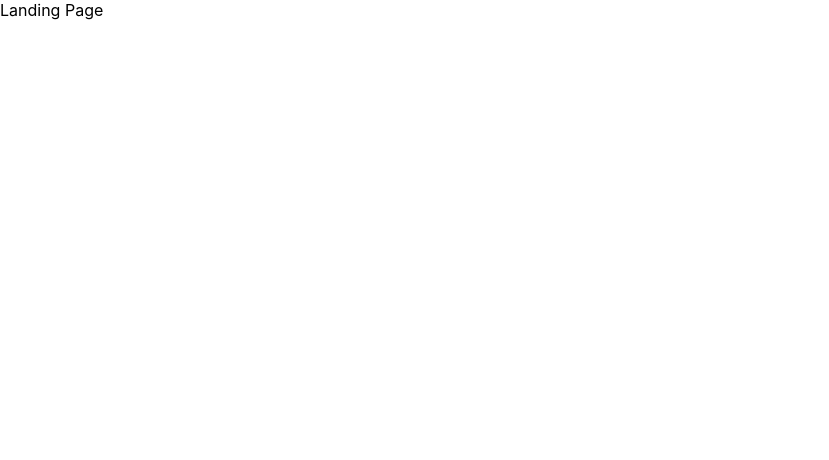
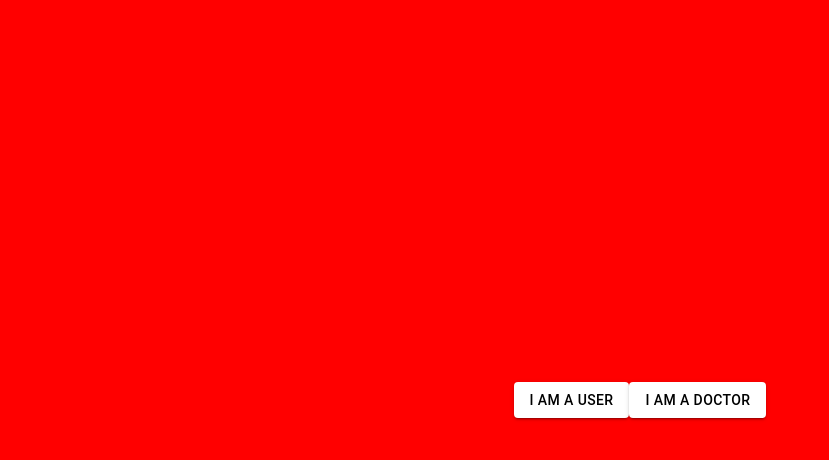
Before and after one commit to boxkr/sfbetterlife, a React (Create React App) app: page / in a window 1280 px wide. Shown: the top 460 px of the page, without its empty margins (0-829 px from the left). Built offline with nearby package versions, Linux system fonts and the light colour scheme.

Commit message:
landing page changes

```diff
--- /dev/null
+++ b/src/components/LandingPage.css
@@ -0,0 +1,7 @@
+.welcome {
+    display: flex;
+    justify-content: center;
+    align-items: center;
+    height: 100vh;
+    background-color: red;
+}
--- a/src/components/LandingPage.js
+++ b/src/components/LandingPage.js
@@ -1,14 +1,41 @@
 import React from 'react';
+import Container from '@mui/material/Container';
+import './LandingPage.css';
+import logo from '../images/statefarm-logo-white.png';
+import Button from '@mui/material/Button';
+import {useNavigate} from 'react-router-dom';
+
 
 function LandingPage() {
-
+    const navigate = useNavigate();
     return (
 
-        <div>Landing Page</div>
+        <div>
+
+            <div className='welcome'>
+                <Button
+                variant="contained"
+                sx={{color: 'black',
+                    backgroundColor: 'white',
+                    '&:hover': {
+                        backgroundColor: 'white'}
+                }}
+                onClick={()=> (navigate("/userLogin"))}>
+                    I am a User
+                </Button>
+                <Button variant="contained"
+                sx={{color: 'black', backgroundColor: 'white', '&:hover': {backgroundColor: 'white'}}}
+                onClick={()=> (navigate("/doctorLogin"))}>
+                    I am a Doctor
+                </Button>
+            </div>
+
+
+        </div>
     )
 
 
 }
 
 
-export default LandingPage
+export default LandingPage;
```
Also changed, not shown: src/components/box.js (added, +18 -0 lines), src/images/statefarm-logo-white.png (added).
